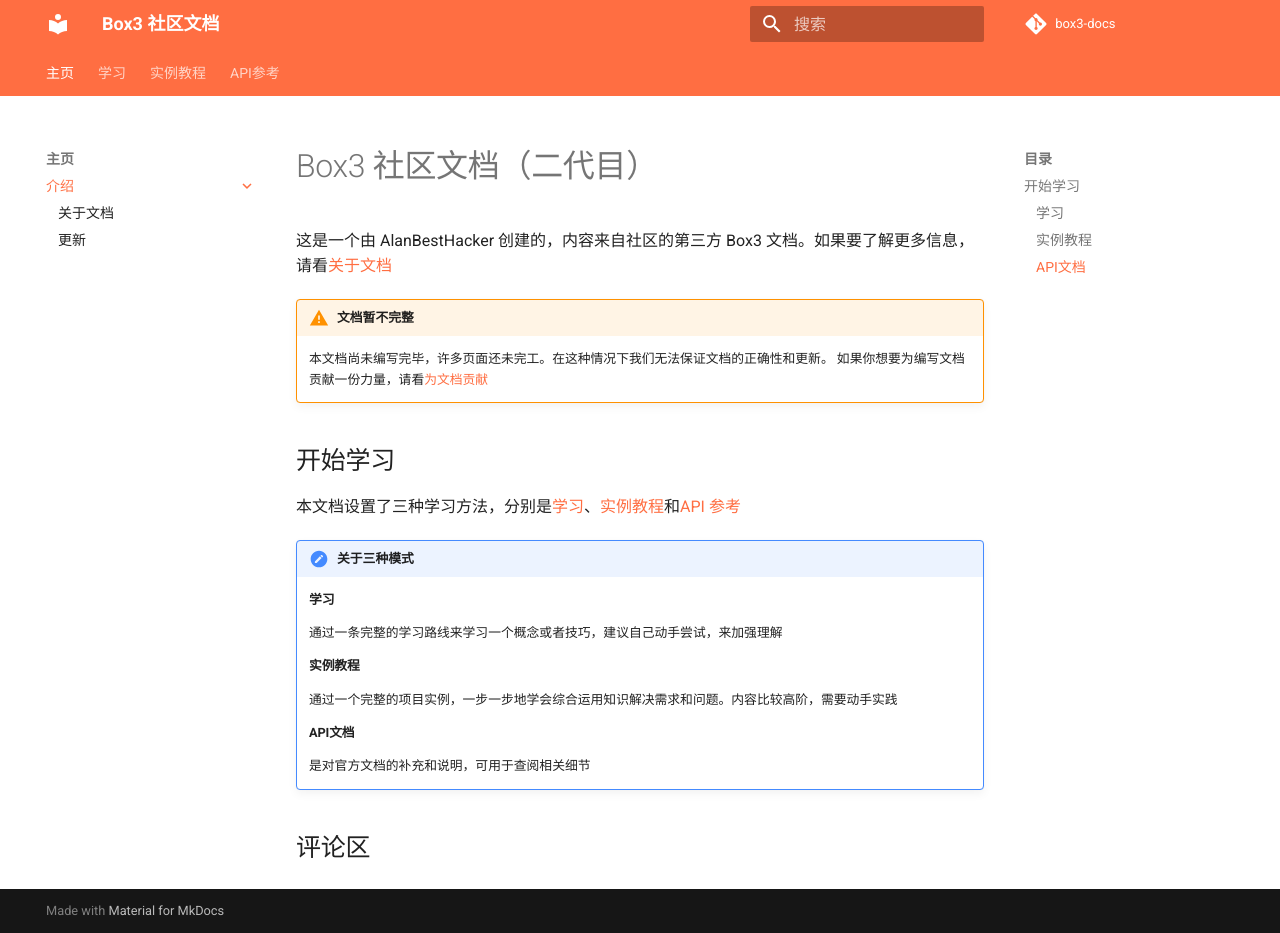
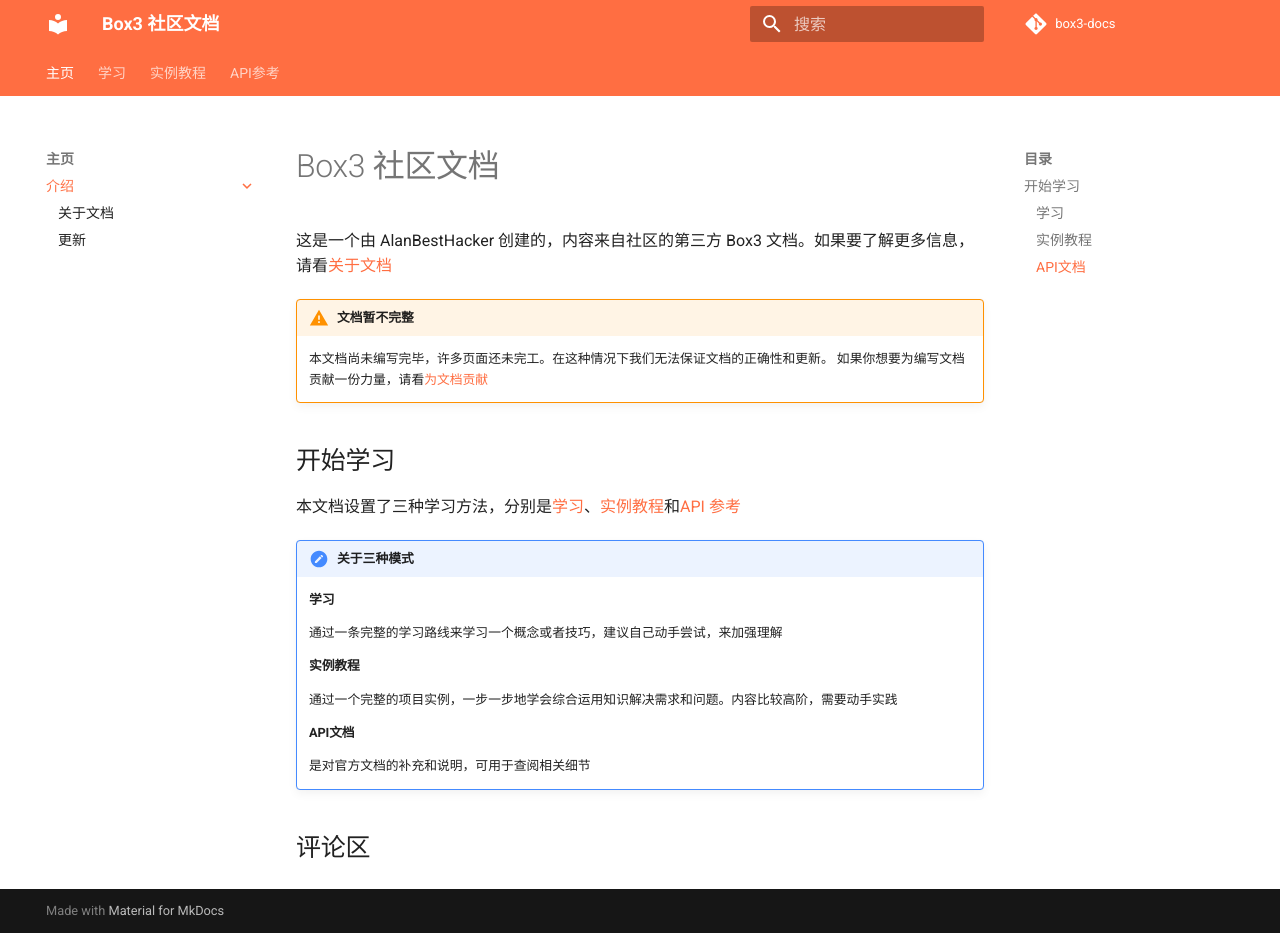
Before and after one commit to genius-alray/box3-docs, an MkDocs documentation site: the page built from docs/index.md, in a window 1280 px wide and 933 px high. Built offline with MkDocs 1.6.1 and Material for MkDocs 9.7.7, drawn with Linux system fonts in a browser that asks for light colours; comment, search, counter and statistics services are not loaded.

Commit message:
commit update

```diff
--- a/docs/index.md
+++ b/docs/index.md
@@ -1,4 +1,4 @@
-# Box3 社区文档（二代目）
+# Box3 社区文档
 
 这是一个由 AlanBestHacker 创建的，内容来自社区的第三方 Box3 文档。如果要了解更多信息，请看[关于文档](about.md)
 
```
